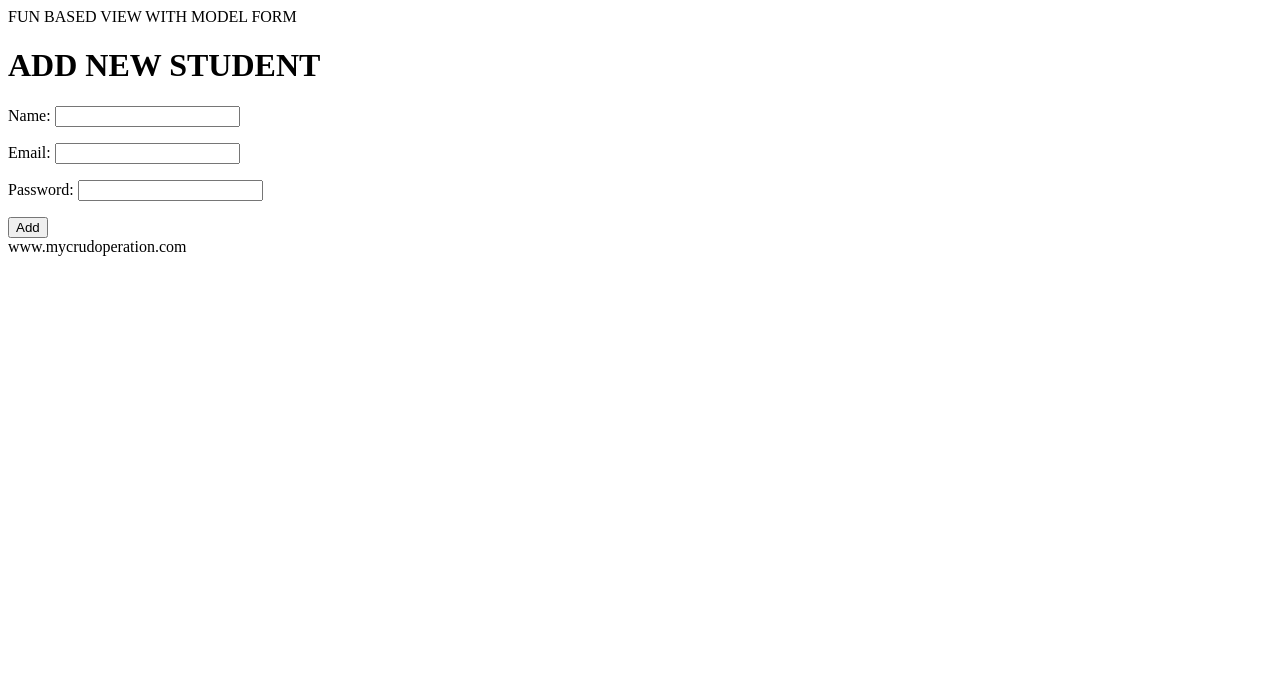
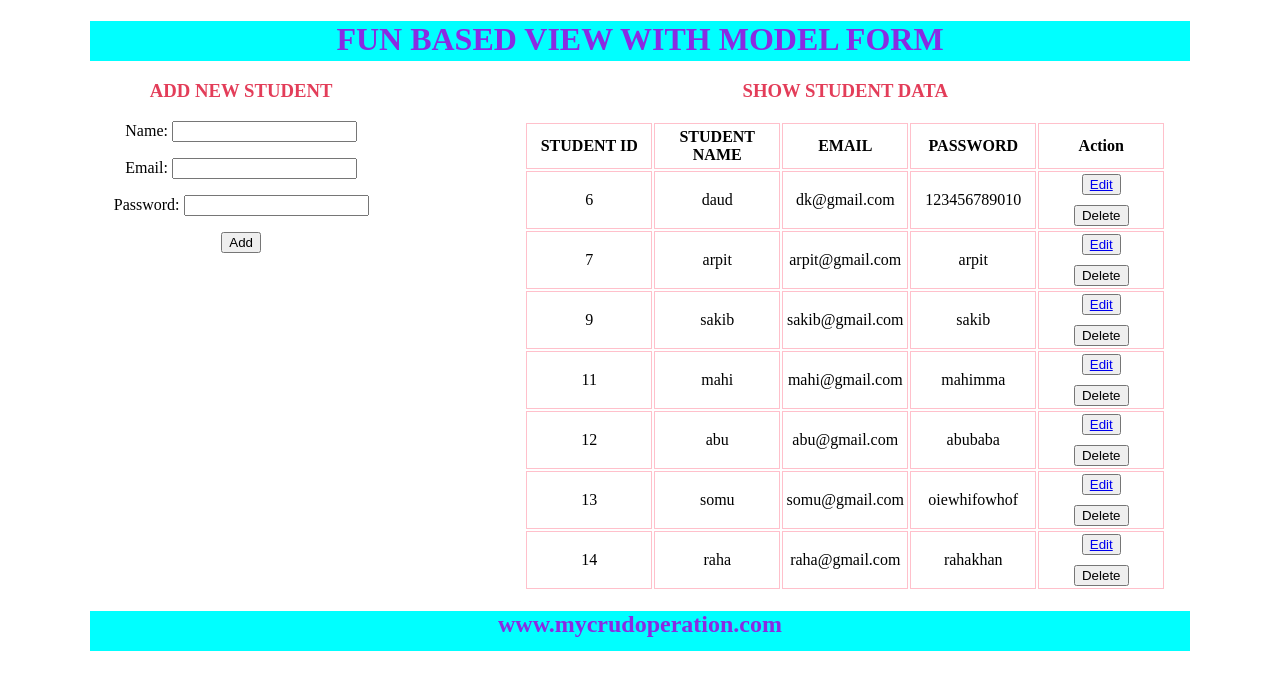
Before and after one commit to mddaud49/Django_crud, a Django app: page / in a window 1280 px wide. Shown: the top 690 px of the page. Run offline with Django 5.2, Linux system fonts and the light colour scheme; data comes from the database, SQL or seed files in the repository; both versions use the stored data as it was after the commit.

Commit message:
i add update and delete functionality in my project also add some css in it

```diff
--- a/crud/app/forms.py
+++ b/crud/app/forms.py
@@ -5,4 +5,4 @@ class StudentReg(forms.ModelForm):
       class Meta:
         model=StuModel
         fields=['name','email','password']
-        widgets={'password':forms.PasswordInput}
+        widgets={'password':forms.PasswordInput(render_value=True,)}
--- a/crud/app/templates/addandshow.html
+++ b/crud/app/templates/addandshow.html
@@ -2,21 +2,83 @@
 {% block content %}
 <!DOCTYPE html>
 <html lang="en">
+
 <head>
     <meta charset="UTF-8">
     <meta name="viewport" content="width=device-width, initial-scale=1.0">
     <title>Document</title>
+    <style>
+        td,
+        th {
+            border: 1px solid pink;
+            height: 40px;
+            width: 120px;
+            padding: 2px;
+        }
+        #main{
+            display: flex;
+            text-align: center;
+            justify-content:space-evenly;
+        }
+        #main2{
+            margin-left: 50px;
+        }
+        h3{
+            color: rgb(227, 61, 89);
+        }
+    </style>
 </head>
+
 <body>
-    <h1>ADD NEW STUDENT </h1>
-    <form action="" method="POST">
-        {% csrf_token %}
-        {{form.as_p}}
-        <input type="submit" value="Add">
-    </form>
+    <div id="main">
+        <div>
+            <h3>ADD NEW STUDENT </h3>
+            <form action="" method="POST">
+                {% csrf_token %}
+                {{form.as_p}}
+                <input type="submit" value="Add">
+            </form>
+        </div>
+
+        <div id="main2">
+            <h3>SHOW STUDENT DATA </h3>
+            {% if std %}
+            <table>
+                <tr>
+                    <th>STUDENT ID</th>
+                    <th>STUDENT NAME</th>
+                    <th>EMAIL </th>
+                    <th>PASSWORD</th>
+                    <th>Action</th>
+                </tr>
+                {% for st in std %}
+                <tr>
+                    <td>{{st.id}}</td>
+                    <td>{{st.name}}</td>
+                    <td>{{st.email}}</td>
+                    <td>{{st.password}}</td>
+                    <td>
+                        <button> <a href="{% url 'update' st.id %}">Edit</a>  </button>
+                        <form action="{%url 'delete' st.id %}" method="POST" style="margin-top: 10px;">
+                            {% csrf_token %}
+                            <input type="submit" value="Delete">
+                        </form>
+                    </td>
+                </tr>
+                {% endfor %}
+            </table>
+            {% else %}
+            <p>No data available</p>
+            {% endif %}
+
+
+        </div>
+
+    </div>
 
 
 
 </body>
+
 </html>
 {% endblock content %}
--- a/crud/app/templates/base.html
+++ b/crud/app/templates/base.html
@@ -4,18 +4,45 @@
     <meta charset="UTF-8">
     <meta name="viewport" content="width=device-width, initial-scale=1.0">
     <title>Document</title>
+    <style>
+        body{
+            /* margin: 0px; */
+            padding: 0px;
+        }
+        #head{
+            background-color: aqua;
+            text-align: center;
+            /* align-items: center; */
+            justify-content: center;
+            height: 40px;
+            width: 1100px;
+            margin: auto;
+
+
+        }
+        #footer{
+            background-color: aqua;
+            text-align: center;
+            /* align-items: center; */
+            justify-content: center;
+            height: 40px;
+            width: 1100px;
+            margin: auto;
+
+        }
+    </style>
 </head>
 <body>
-    <header>
-        FUN BASED VIEW WITH MODEL FORM
+    <header id="head">
+       <h1 style="color: blueviolet;">FUN BASED VIEW WITH MODEL FORM</h1>
     </header>
     <div>
         {% block content %}
         {% endblock content %}
     </div>
 
-    <footer>
-        www.mycrudoperation.com
+    <footer id="footer">
+             <h2 style="color: blueviolet;"> www.mycrudoperation.com</h2>
     </footer>
 
 </body>
--- a/crud/app/urls.py
+++ b/crud/app/urls.py
@@ -2,5 +2,6 @@ from django.urls import path
 from app import views
 
 urlpatterns = [
-    path('upd/',views.Update,name="upd"),
+    path('delete/<int:id>/',views.DeleteData,name="delete"),
+    path('<int:id>/',views.Update,name="update"),
 ]
--- a/crud/app/views.py
+++ b/crud/app/views.py
@@ -1,4 +1,4 @@
-from django.shortcuts import render
+from django.shortcuts import render,HttpResponseRedirect
 from .forms import StudentReg
 from .models import StuModel
 
@@ -11,13 +11,31 @@ def AddShow(request):
             nm=fm.cleaned_data['name']
             em=fm.cleaned_data['email']
             ps=fm.cleaned_data['password']
+            print(nm)
+            print(em)
+            print(ps)
             reg=StuModel(name=nm,email=em,password=ps)
             reg.save()
+            fm=StudentReg()
     else:
         fm=StudentReg()
-        stud=StuModel.objects.all()
-    return render(request,'addandshow.html',context={'form':fm,'std':stud})
+    stud=StuModel.objects.all()
+    return render(request,'addandshow.html',{'form':fm,'std':stud})
 
 
-def Update(request):
-    return render(request,'update.html' )
+def Update(request,id):
+    if request.method=='POST':
+        pi=StuModel.objects.get(pk=id)
+        fm=StudentReg(request.POST,instance=pi)
+        if fm.is_valid():
+            fm.save()
+    else:
+         pi=StuModel.objects.get(pk=id)
+         fm=StudentReg(instance=pi)
+    return render(request,'update.html',{'form':fm})
+
+def DeleteData(request,id):
+    if request.method=='POST':
+        pi=StuModel.objects.get(pk=id)
+        pi.delete()
+        return HttpResponseRedirect('/')
```
Also changed, not shown: crud/app/templates/update.html (+17 -1 lines), crud/db.sqlite3.
